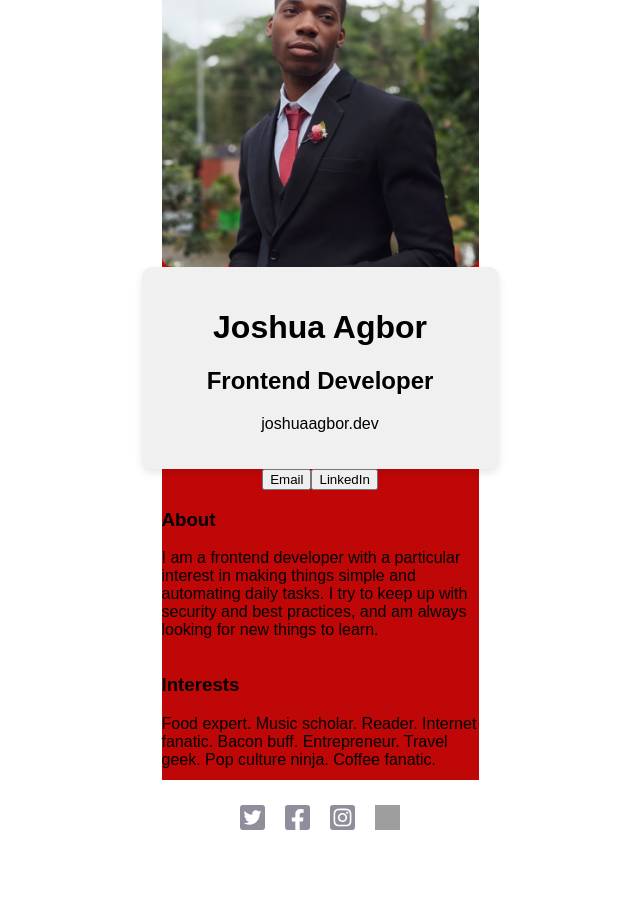
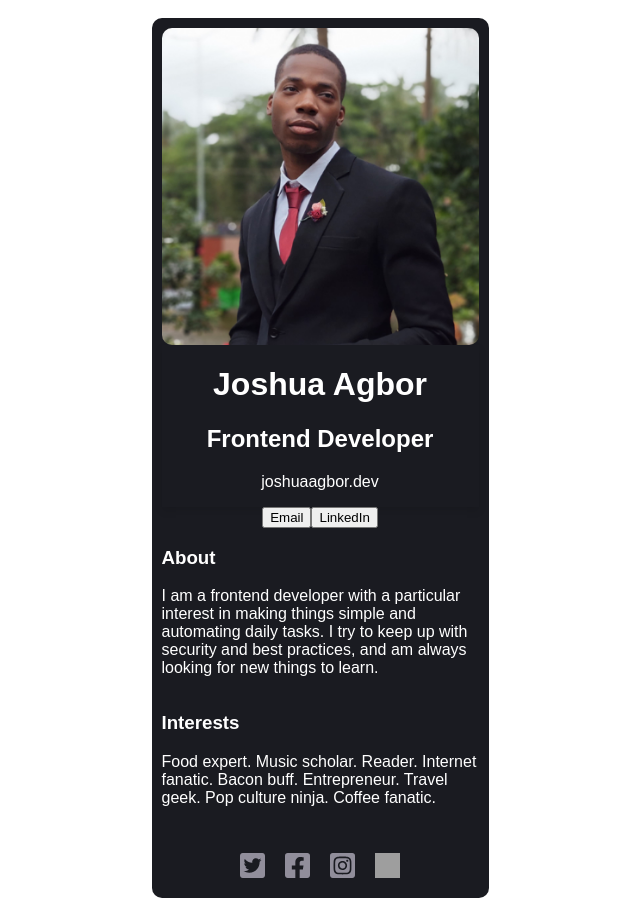
Before and after one commit to buildinrythm/my-business-card, a React (Vite) app: page / in a window 1280 px wide. Shown: the whole page, without its empty margins (320-960 px from the left). Before the commit the page ends 830 px from the top, so only its background shows below. Built offline with nearby package versions, Linux system fonts and the light colour scheme; grey boxes are pictures that could not be loaded.

Commit message:
Fixed card container overflow. Changed background color to match figma design

```diff
--- a/src/components/Footer.jsx
+++ b/src/components/Footer.jsx
@@ -1,12 +1,10 @@
 export default function Footer() {
   return (
-    <>
     <div className="footer-icon-container">
     <img src="src/assets/Twitter.svg" alt="twitter icon" className="footer-icon"/>
     <img src="src/assets/Facebook.svg" alt="facebook icon" className="footer-icon" />
     <img src="src/assets/Instagram.svg" alt="instagram icon" className="footer-icon" />
     <img src="src/assets/Github.svg" alt="github icon" className="footer-icon" />
     </div>
-  </>
 )
 }
--- a/src/index.css
+++ b/src/index.css
@@ -1,5 +1,6 @@
 body {
-  margin: 0;
+  box-sizing: border-box;
+
   font-family: sans-serif;
   background: white;
   color: black;
@@ -10,14 +11,19 @@ body {
 }
 
 .card-container {
+  margin: 10px;
+  padding: 10px;
   display: flex;
   flex-direction: column;
   align-items: center;
   justify-content: center;
   width: 317px;
-  height: 780px;
-  background-color: #c00707;
-  padding: 0;
+  height: auto;
+
+  background-color: #1A1B21;
+  color: white;
+  border-radius: 10px;
+
 }
 .headshot {
   width: 100%;
@@ -27,10 +33,7 @@ body {
 
 .card-info {
   width: 100%;
-  height: 317px;
-  border-radius: 10px;
-  background-color: #f0f0f0;
-  padding: 20px;
+  height: auto;
   box-shadow: 0 4px 8px rgba(0,0,0,0.1);
   text-align: center;
 }
@@ -40,6 +43,9 @@ body {
   justify-content: center;
   gap: 20px;
   margin-top: 20px;
+  background-color: inherit;
+  width: 100%;
+  padding: 10px;
 }
 .footer-icon {
   width: 25px;
```
